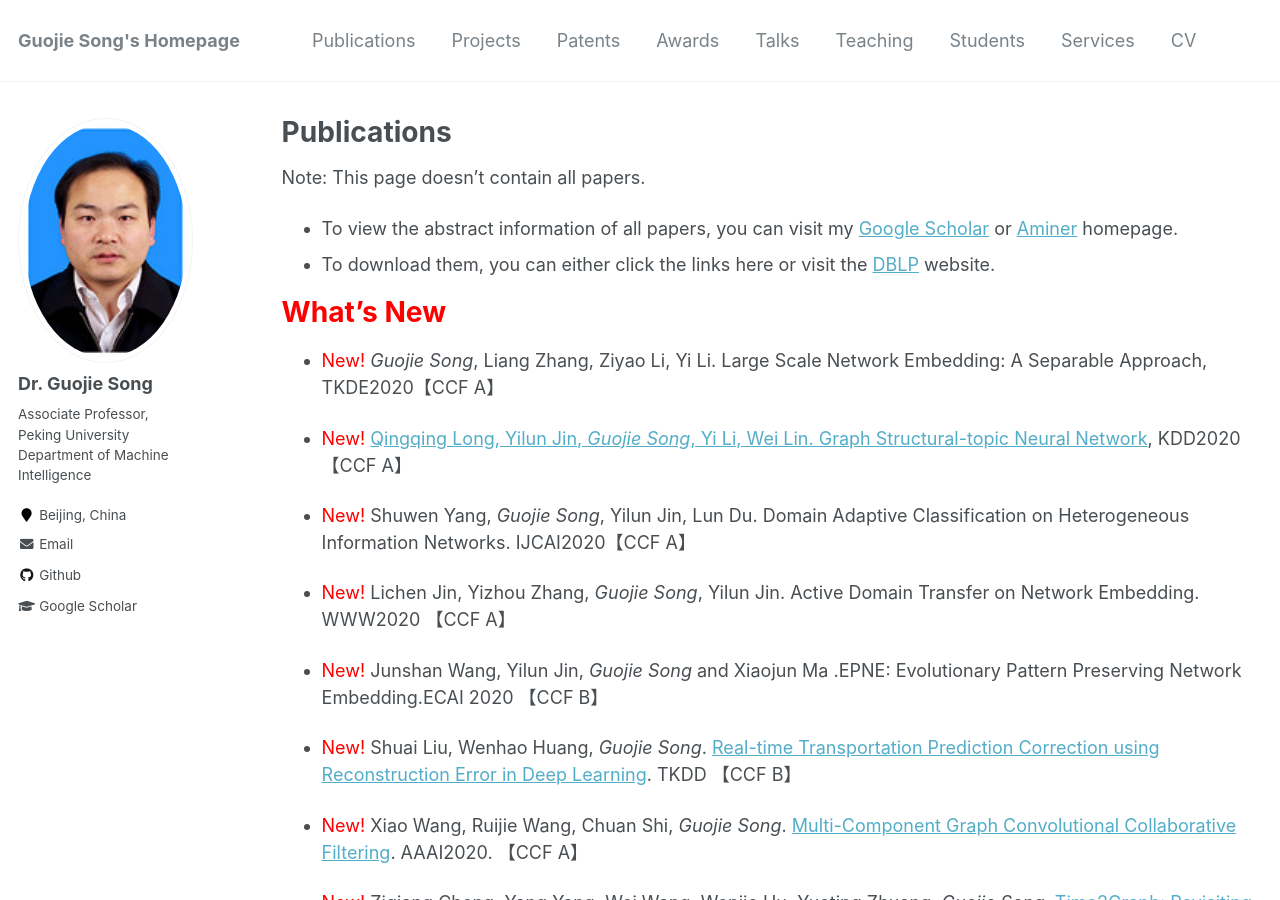
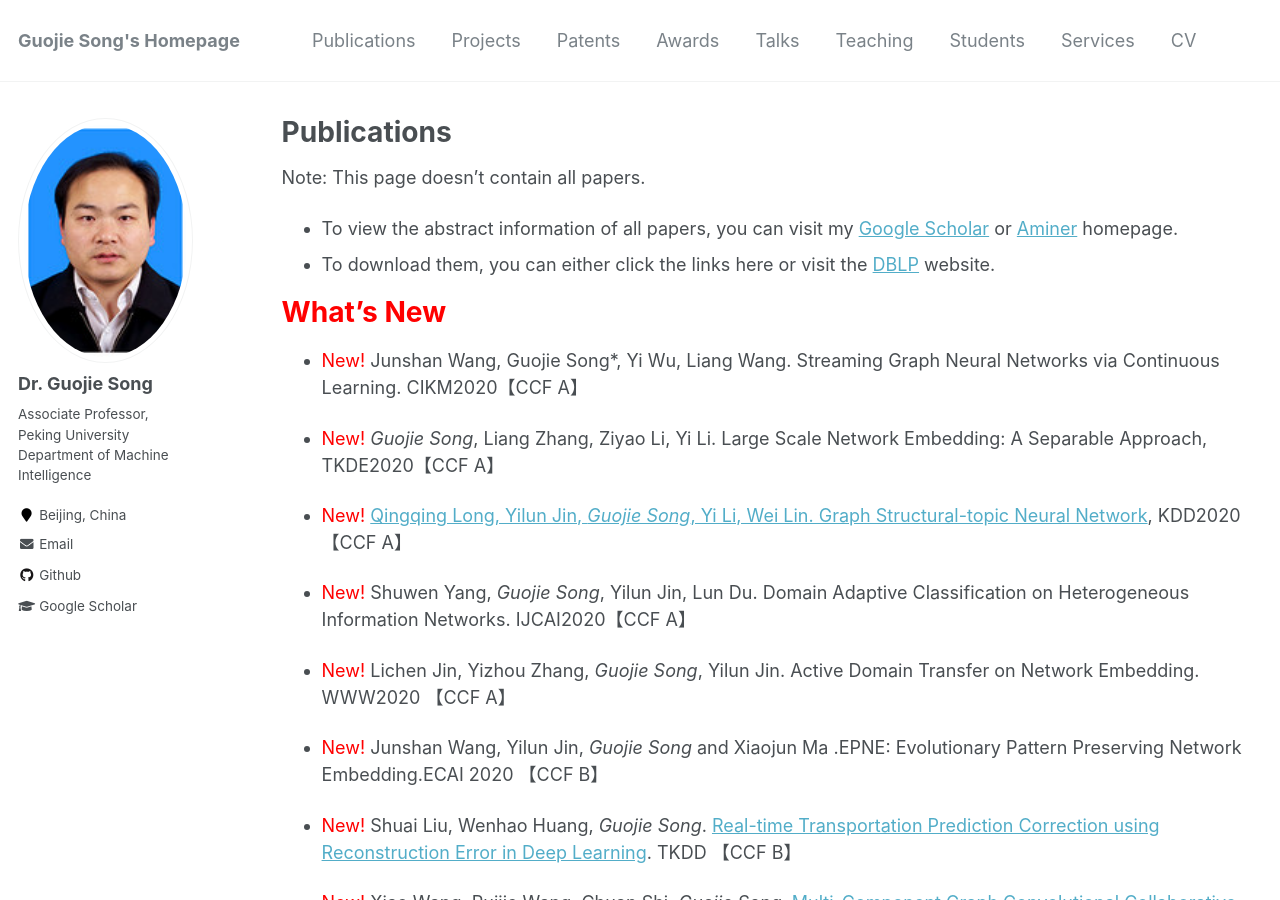
Before and after one commit to gjsong-pku/gjsong-pku.github.io, a Jekyll site: the page built from _pages/publications.md, in a window 1280 px wide and 900 px high. Built offline with Jekyll 4.4.1, drawn with Linux system fonts in a browser that asks for light colours.

Commit message:
Update publications.md

```diff
--- a/_pages/publications.md
+++ b/_pages/publications.md
@@ -11,6 +11,8 @@ Note: This page doesn't contain all papers.
 - To download them, you can either click the links here or visit the [DBLP](https://dblp.uni-trier.de/pers/hd/s/Song:Guojie) website.
 
 # <span style="color:red">What's New</span>
+
+- <span style="color:red">New!</span> Junshan Wang, Guojie Song*, Yi Wu, Liang Wang. Streaming Graph Neural Networks via Continuous Learning. CIKM2020【CCF A】
 
 - <span style="color:red">New!</span> *Guojie Song*, Liang Zhang, Ziyao Li, Yi Li. Large Scale Network Embedding: A Separable Approach, TKDE2020【CCF A】
 
```
